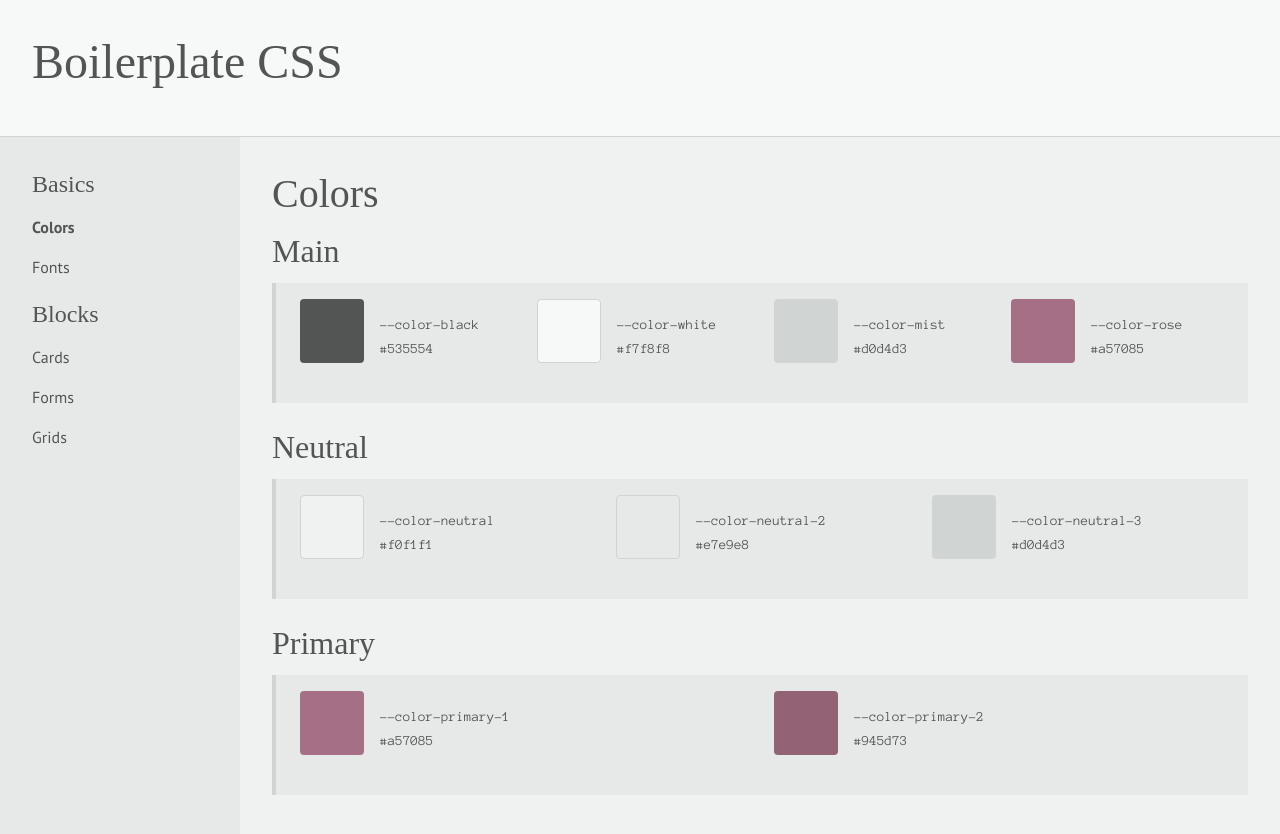
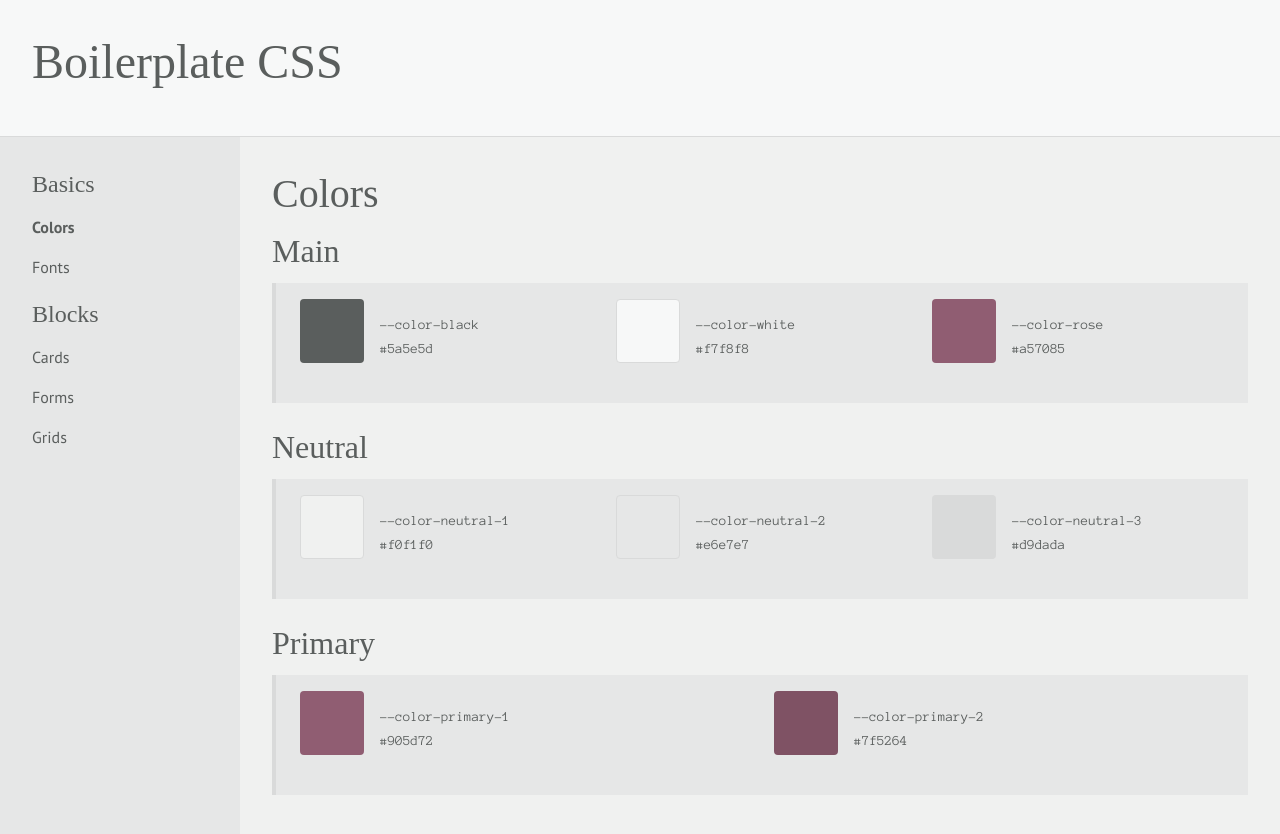
Before and after one commit to mranenko/boilerplate-css-2022, a plain HTML site: page system/colors.html in a window 1280 px wide. Drawn offline with Linux system fonts and the light colour scheme; a web font is replaced by a local one.

Commit message:
More color updates

```diff
--- a/styles/basics/colors.css
+++ b/styles/basics/colors.css
@@ -3,24 +3,21 @@
     colors by name
   */
 
-  --color-black: #535554;
-  --color-rose: #a57085;
-  /* --color-smoke: #f3eff1; */
-  --color-mist: #d0d4d3;
+  --color-rose: #905d72;
+  --color-shadow: #5a5e5d;
+
+  --color-black: var(--color-shadow);
   --color-white: #f7f8f8;
 
-  /* --color-neutral-1: var(--color-smoke); */
-  --color-neutral-1: #f0f1f1;
-  /* --color-neutral-2: #e7e1e4; */
-  --color-neutral-2: #e7e9e8;
-  /* --color-neutral-3: #dad0d4; */
-  --color-neutral-3: var(--color-mist);
+  --color-neutral-1: #f0f1f0;
+  --color-neutral-2: #e6e7e7;
+  --color-neutral-3: #d9dada;
 
   --color-primary-1: var(--color-rose);
-  --color-primary-2: #916375;
+  --color-primary-2: #7f5264;
 
   /*
-    colors by function
+    colors by element property
   */
 
   --color-border: var(--color-neutral-3);
--- a/styles/blocks/forms.css
+++ b/styles/blocks/forms.css
@@ -6,7 +6,7 @@
 }
 
 .button {
-  background: var(--color-primary-2);
+  background: var(--color-primary-1);
   color: var(--color-white);
   cursor: pointer;
   padding: .75rem 2rem;
--- a/system/colors.html
+++ b/system/colors.html
@@ -32,19 +32,13 @@
         <div class="color">
           <p class="swatch black"></p>
           <code>--color-black
-          #535554</code>
+          #5a5e5d</code>
         </div>
 
         <div class="color">
           <p class="swatch white"></p>
           <code>--color-white
           #f7f8f8</code>
-        </div>
-
-        <div class="color">
-          <p class="swatch mist"></p>
-          <code>--color-mist
-          #d0d4d3</code>
         </div>
 
         <div class="color">
@@ -58,20 +52,20 @@
       <div class="card grid large">
         <div class="color">
           <p class="swatch neutral-1"></p>
-          <code>--color-neutral
-            #f0f1f1</code>
+          <code>--color-neutral-1
+            #f0f1f0</code>
         </div>
 
         <div class="color">
           <p class="swatch neutral-2"></p>
           <code>--color-neutral-2
-            #e7e9e8</code>
+            #e6e7e7</code>
         </div>
 
         <div class="color">
           <p class="swatch neutral-3"></p>
           <code>--color-neutral-3
-            #d0d4d3</code>
+            #d9dada</code>
         </div>
       </div>
 
@@ -80,13 +74,13 @@
         <div class="color">
           <p class="swatch primary-1"></p>
           <code>--color-primary-1
-            #a57085</code>
+            #905d72</code>
         </div>
 
         <div class="color">
           <p class="swatch primary-2"></p>
           <code>--color-primary-2
-            #945d73</code>
+            #7f5264</code>
         </div>
       </div>
     </main>
```
